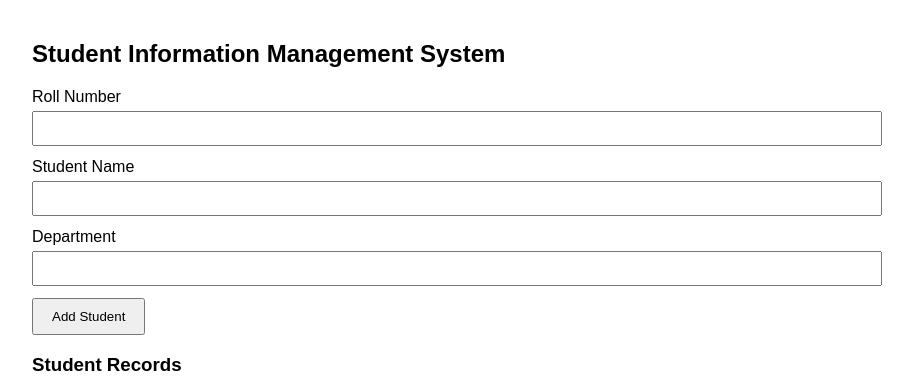
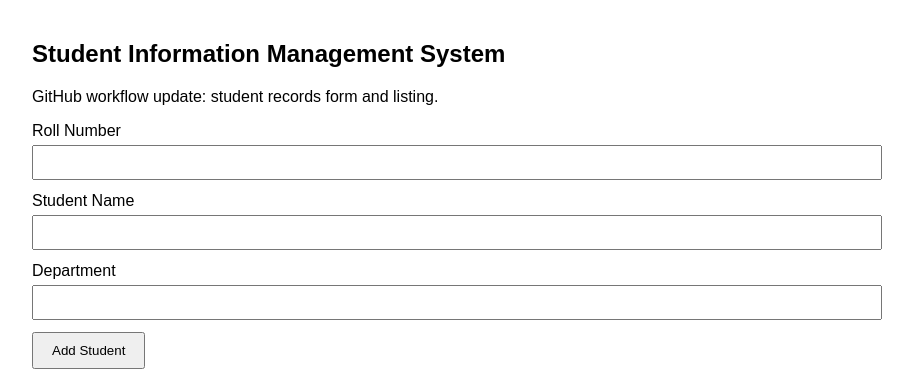
Before and after one commit to MrAires/waf-week8b-students, a Flask app: page / in a window 1280 px wide. Shown: the top 389 px of the page, without its empty margins (183-1096 px from the left). Run offline with Flask 3, Linux system fonts and the light colour scheme.

Commit message:
Update Flask student information page

```diff
--- a/templates/index.html
+++ b/templates/index.html
@@ -13,6 +13,7 @@
 </head>
 <body>
     <h2>Student Information Management System</h2>
+    <p>GitHub workflow update: student records form and listing.</p>
     <form method="POST">
         <label>Roll Number</label>
         <input type="text" name="roll" required>
```
